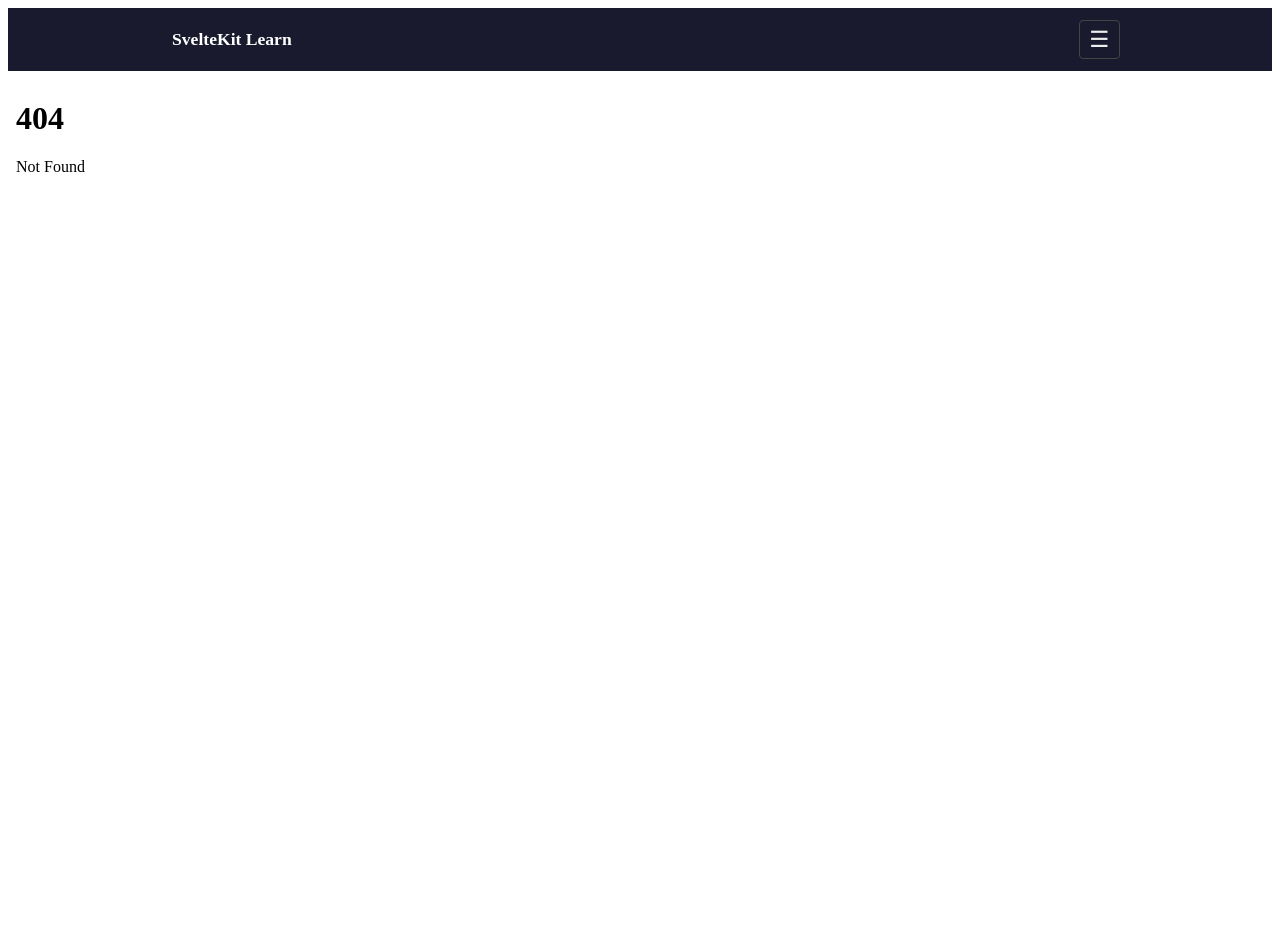
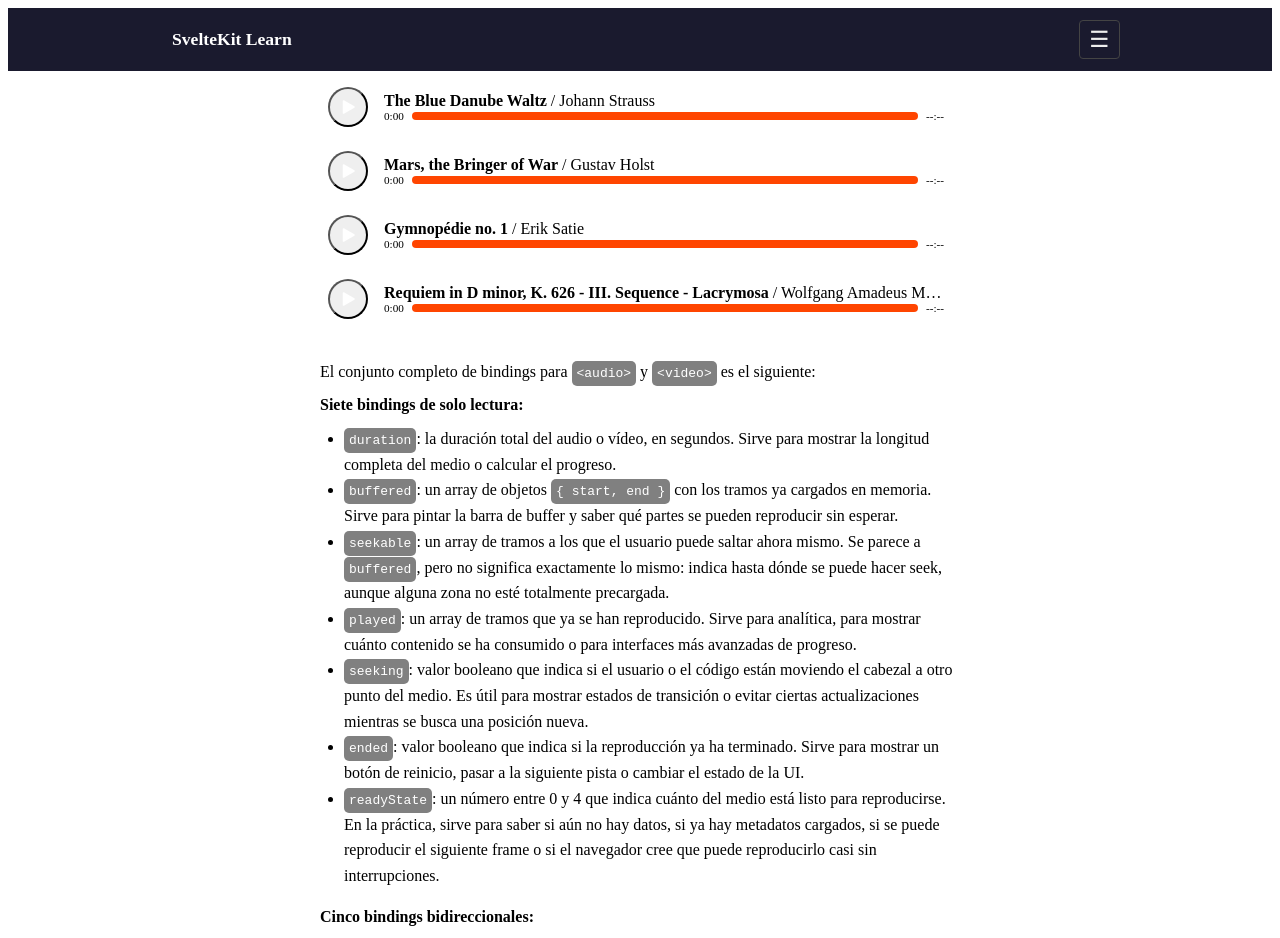
Before and after one commit to rubenalarcongalvez/svelte-sveltekit-learn, a SvelteKit app: page /svelte-experto/11.MediaElements in a window 1280 px wide. Before the commit this address had no page. Shown: the top 938 px of the page. Before the commit the page ends 800 px from the top, so only its background shows below. Built offline with nearby package versions, Linux system fonts and the light colour scheme.

Commit message:
Hasta dimensiones

```diff
--- a/src/routes/svelte-experto/10.BindingBucles/+page.svelte
+++ b/src/routes/svelte-experto/10.BindingBucles/+page.svelte
@@ -1 +1,76 @@
-<a href="https://svelte.dev/tutorial/svelte/each-block-bindings">Voy por aquí</a>
+<script>
+	let todos = $state([
+		{ done: false, text: 'finish Svelte tutorial' },
+		{ done: false, text: 'build an app' },
+		{ done: false, text: 'world domination' }
+	]);
+
+	function add() {
+		todos.push({
+			done: false,
+			text: ''
+		});
+	}
+
+	function clear() {
+		todos = todos.filter((t) => !t.done);
+	}
+
+	let remaining = $derived(todos.filter((t) => !t.done).length);
+</script>
+
+<div class="centered">
+	<h1>todos</h1>
+
+	<ul class="todos">
+    <!-- IMPORTANT: Obviamente podemos poner binds también dentro de bucles -->
+		{#each todos as todo (todo)}
+      <!-- En los casos de cada input, actúan como binds para cada propiedad -->
+			<li class={{ done: todo.done }}>
+				<input
+					type="checkbox"
+					bind:checked={todo.done}
+				/>
+
+				<input
+					type="text"
+					placeholder="What needs to be done?"
+					bind:value={todo.text}
+				/>
+			</li>
+		{/each}
+	</ul>
+
+	<p>{remaining} remaining</p>
+
+	<button onclick={add}>
+		Add new
+	</button>
+
+	<button onclick={clear}>
+		Clear completed
+	</button>
+</div>
+
+<style>
+	.centered {
+		max-width: 20em;
+		margin: 0 auto;
+	}
+
+	.done {
+		opacity: 0.4;
+	}
+
+	li {
+		display: flex;
+	}
+
+	input[type="text"] {
+		flex: 1;
+		padding: 0.5em;
+    border-radius: 5px;
+    margin: 2px;
+    border-color: lightgray;
+	}
+</style>
--- /dev/null
+++ b/src/routes/svelte-experto/11.MediaElements/+page.svelte
@@ -0,0 +1,119 @@
+<script>
+	import AudioPlayer from './AudioPlayer.svelte';
+	import { tracks } from './tracks.js';
+</script>
+
+<div class="centered">
+	{#each tracks as track (track)}
+    <!-- IMPORTANT: Mirar dentro del componente -->
+		<AudioPlayer {...track} />
+	{/each}
+
+  <!-- IMPORTANT: Todo lo que se puede usar -->
+	<section class="info">
+		<p>
+			El conjunto completo de bindings para <code>&lt;audio&gt;</code> y <code>&lt;video&gt;</code> es el
+			siguiente:
+		</p>
+
+		<p><strong>Siete bindings de solo lectura:</strong></p>
+		<ul>
+			<li>
+				<code>duration</code>: la duración total del audio o vídeo, en segundos. Sirve para
+				mostrar la longitud completa del medio o calcular el progreso.
+			</li>
+			<li>
+				<code>buffered</code>: un array de objetos <code>{`{ start, end }`}</code> con los tramos ya
+				cargados en memoria. Sirve para pintar la barra de buffer y saber qué partes se
+				pueden reproducir sin esperar.
+			</li>
+			<li>
+				<code>seekable</code>: un array de tramos a los que el usuario puede saltar ahora mismo.
+				Se parece a <code>buffered</code>, pero no significa exactamente lo mismo: indica hasta dónde se
+				puede hacer seek, aunque alguna zona no esté totalmente precargada.
+			</li>
+			<li>
+				<code>played</code>: un array de tramos que ya se han reproducido. Sirve para analítica,
+				para mostrar cuánto contenido se ha consumido o para interfaces más avanzadas de
+				progreso.
+			</li>
+			<li>
+				<code>seeking</code>: valor booleano que indica si el usuario o el código están moviendo el
+				cabezal a otro punto del medio. Es útil para mostrar estados de transición o evitar
+				ciertas actualizaciones mientras se busca una posición nueva.
+			</li>
+			<li>
+				<code>ended</code>: valor booleano que indica si la reproducción ya ha terminado. Sirve para
+				mostrar un botón de reinicio, pasar a la siguiente pista o cambiar el estado de la UI.
+			</li>
+			<li>
+				<code>readyState</code>: un número entre 0 y 4 que indica cuánto del medio está listo para
+				reproducirse. En la práctica, sirve para saber si aún no hay datos, si ya hay
+				metadatos cargados, si se puede reproducir el siguiente frame o si el navegador cree
+				que puede reproducirlo casi sin interrupciones.
+			</li>
+		</ul>
+
+		<p><strong>Cinco bindings bidireccionales:</strong></p>
+		<ul>
+			<li>
+				<code>currentTime</code>: la posición actual del cabezal, en segundos. Sirve para mostrar el
+				tiempo transcurrido, sincronizar una barra de progreso o saltar a un punto concreto.
+			</li>
+			<li>
+				<code>playbackRate</code>: acelera o ralentiza la reproducción; <code>1</code> es lo normal. Es útil
+				para controles de velocidad como <code>1.25x</code>, <code>1.5x</code> o <code>2x</code>.
+			</li>
+			<li>
+				<code>paused</code>: indica si el medio está en pausa. Sirve para sincronizar botones como
+				Play/Pause o reaccionar desde fuera del elemento de audio.
+			</li>
+			<li>
+				<code>volume</code>: un valor entre 0 y 1. Se usa para sliders de volumen o para fijar un
+				nivel inicial de reproducción.
+			</li>
+			<li>
+				<code>muted</code>: un valor booleano donde <code>true</code> significa silenciado. Sirve para el botón
+				de mute y para desactivar el sonido sin perder el valor anterior del volumen.
+			</li>
+		</ul>
+
+		<p>
+			Los vídeos además tienen los bindings de solo lectura <code>videoWidth</code> y
+			<code>videoHeight</code>, que sirven para conocer el tamaño real del vídeo cargado y adaptar la
+			interfaz o el lienzo a sus dimensiones nativas.
+		</p>
+	</section>
+</div>
+
+<style>
+	.centered {
+		display: flex;
+		flex-direction: column;
+		height: 100%;
+		justify-content: center;
+		gap: 0.5em;
+		max-width: 40em;
+		margin: 0 auto;
+	}
+  code {
+    background-color: gray;
+    color: white;
+    border-radius: 5px;
+    padding: 5px;
+  }
+
+	.info {
+		margin-top: 1rem;
+		line-height: 1.6;
+	}
+
+	.info ul {
+		padding-left: 1.5rem;
+		margin: 0.5rem 0 1rem;
+	}
+
+	.info p {
+		margin: 0.5rem 0;
+	}
+</style>
--- /dev/null
+++ b/src/routes/svelte-experto/11.MediaElements/AudioPlayer.svelte
@@ -0,0 +1,146 @@
+<script>
+	let { src, title, artist } = $props();
+
+	let time = $state(0);
+	let duration = $state(0);
+	let paused = $state(true);
+
+	function format(time) {
+		if (isNaN(time)) return '...';
+
+		const minutes = Math.floor(time / 60);
+		const seconds = Math.floor(time % 60);
+
+		return `${minutes}:${seconds < 10 ? `0${seconds}` : seconds}`;
+	}
+</script>
+
+<div class={['player', { paused }]}>
+  <!-- IMPORTANT: Podemos usar bind también para los elementos MEDIA (como los audios) -->
+  <audio
+    {src}
+    bind:currentTime={time}
+    bind:duration
+    bind:paused
+  ></audio>
+
+  <!-- IMPORTANT: Un ejemplo es que podemos pausar y darle al play desde botones externos si queremos -->
+	<button
+		class="play"
+		aria-label={paused ? 'play' : 'pause'}
+    onclick={() => paused = !paused}
+	></button>
+
+	<div class="info">
+		<div class="description">
+			<strong>{title}</strong> /
+			<span>{artist}</span>
+		</div>
+
+		<div class="time">
+			<span>{format(time)}</span>
+			<!-- svelte-ignore a11y_no_static_element_interactions -->
+			<div
+				class="slider"
+				onpointerdown={e => {
+					const div = e.currentTarget;
+
+					function seek(e) {
+						const { left, width } = div.getBoundingClientRect();
+
+						let p = (e.clientX - left) / width;
+						if (p < 0) p = 0;
+						if (p > 1) p = 1;
+
+            /* IMPORTANT: Aquí ponemos que cuando deslice, avance el tiempo lo mismo que avanza el slider */
+						time = p * duration;
+					}
+
+					seek(e);
+
+					window.addEventListener('pointermove', seek);
+
+					window.addEventListener('pointerup', () => {
+						window.removeEventListener('pointermove', seek);
+					}, {
+						once: true
+					});
+				}}
+			>
+				<div class="progress" style="--progress: {time / duration}%"></div>
+			</div>
+			<span>{duration ? format(duration) : '--:--'}</span>
+		</div>
+	</div>
+</div>
+
+<style>
+	.player {
+		display: grid;
+		grid-template-columns: 2.5em 1fr;
+		align-items: center;
+		gap: 1em;
+		padding: 0.5em 1em 0.5em 0.5em;
+		border-radius: 2em;
+		background: var(--bg-1);
+		transition: filter 0.2s;
+		color: var(--fg-3);
+		user-select: none;
+	}
+
+	.player:not(.paused) {
+		color: var(--fg-1);
+		filter: drop-shadow(0.5em 0.5em 1em rgba(0,0,0,0.1));
+	}
+
+	button {
+		width: 100%;
+		aspect-ratio: 1;
+		background-repeat: no-repeat;
+		background-position: 50% 50%;
+		border-radius: 50%;
+	}
+
+	[aria-label="pause"] {
+		background-image: url(./pause.svg);
+	}
+
+	[aria-label="play"] {
+		background-image: url(./play.svg);
+	}
+
+	.info {
+		overflow: hidden;
+	}
+
+	.description {
+		white-space: nowrap;
+		overflow: hidden;
+		text-overflow: ellipsis;
+		line-height: 1.2;
+	}
+
+	.time {
+		display: flex;
+		align-items: center;
+		gap: 0.5em;
+	}
+
+	.time span {
+		font-size: 0.7em;
+	}
+
+	.slider {
+		flex: 1;
+		height: 0.5em;
+		background: gray;
+		border-radius: 0.5em;
+		overflow: hidden;
+	}
+
+	.progress {
+		width: calc(100 * var(--progress));
+		height: 100%;
+		background: orangered;
+	}
+</style>
--- /dev/null
+++ b/src/routes/svelte-experto/11.MediaElements/tracks.js
@@ -0,0 +1,29 @@
+export const tracks = [
+	{
+		// https://musopen.org/music/9862-the-blue-danube-op-314/
+		src: 'https://sveltejs.github.io/assets/music/strauss.mp3',
+		title: 'The Blue Danube Waltz',
+		artist: 'Johann Strauss'
+	},
+
+	{
+		// https://musopen.org/music/43775-the-planets-op-32/
+		src: 'https://sveltejs.github.io/assets/music/holst.mp3',
+		title: 'Mars, the Bringer of War',
+		artist: 'Gustav Holst'
+	},
+
+	{
+		// https://musopen.org/music/8010-3-gymnopedies/
+		src: 'https://sveltejs.github.io/assets/music/satie.mp3',
+		title: 'Gymnopédie no. 1',
+		artist: 'Erik Satie'
+	},
+
+	{
+		// https://musopen.org/music/43683-requiem-in-d-minor-k-626/
+		src: 'https://sveltejs.github.io/assets/music/mozart.mp3',
+		title: 'Requiem in D minor, K. 626 - III. Sequence - Lacrymosa',
+		artist: 'Wolfgang Amadeus Mozart'
+	}
+];
--- /dev/null
+++ b/src/routes/svelte-experto/12.Dimensiones/+page.svelte
@@ -0,0 +1 @@
+https://svelte.dev/tutorial/svelte/dimensions
```
Also changed, not shown: src/routes/svelte-experto/11.MediaElements/pause.svg (added), src/routes/svelte-experto/11.MediaElements/play.svg (added).
